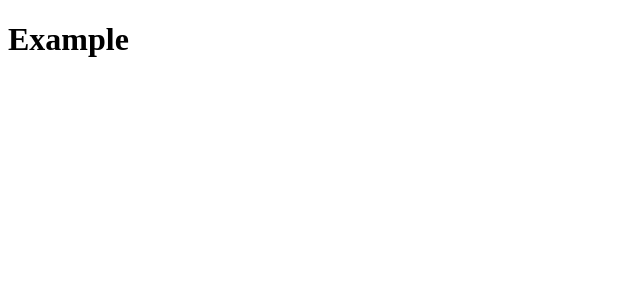
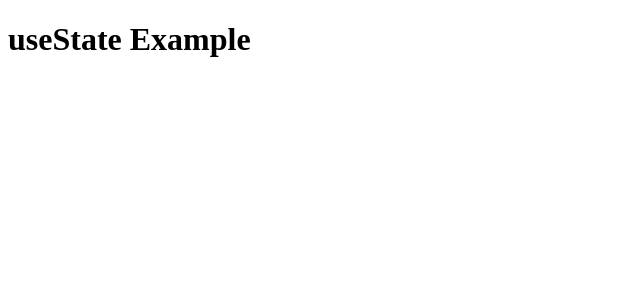
Before and after one commit to OsirisX3R0/usePrevState, a React (Create React App) app in the folder example/: page / in a window 1280 px wide. Shown: the top 300 px of the page, without its empty margins (0-640 px from the left). Built offline with nearby package versions, Linux system fonts and the light colour scheme.

Commit message:
Added hot reloading

```diff
--- a/example/src/App.js
+++ b/example/src/App.js
@@ -3,7 +3,7 @@ import React from 'react'
 const App = () => {
     return (
         <div>
-            <h1>Example</h1>
+            <h1>useState Example</h1>
         </div>
     )
 }
--- a/package.json
+++ b/package.json
@@ -4,7 +4,7 @@
   "description": "",
   "main": "index.js",
   "scripts": {
-    "dev": "cd example && webpack serve --mode=development",
+    "dev": "cd example && webpack serve --mode=development --hot",
     "test": "echo \"Error: no test specified\" && exit 1"
   },
   "keywords": [],
```
